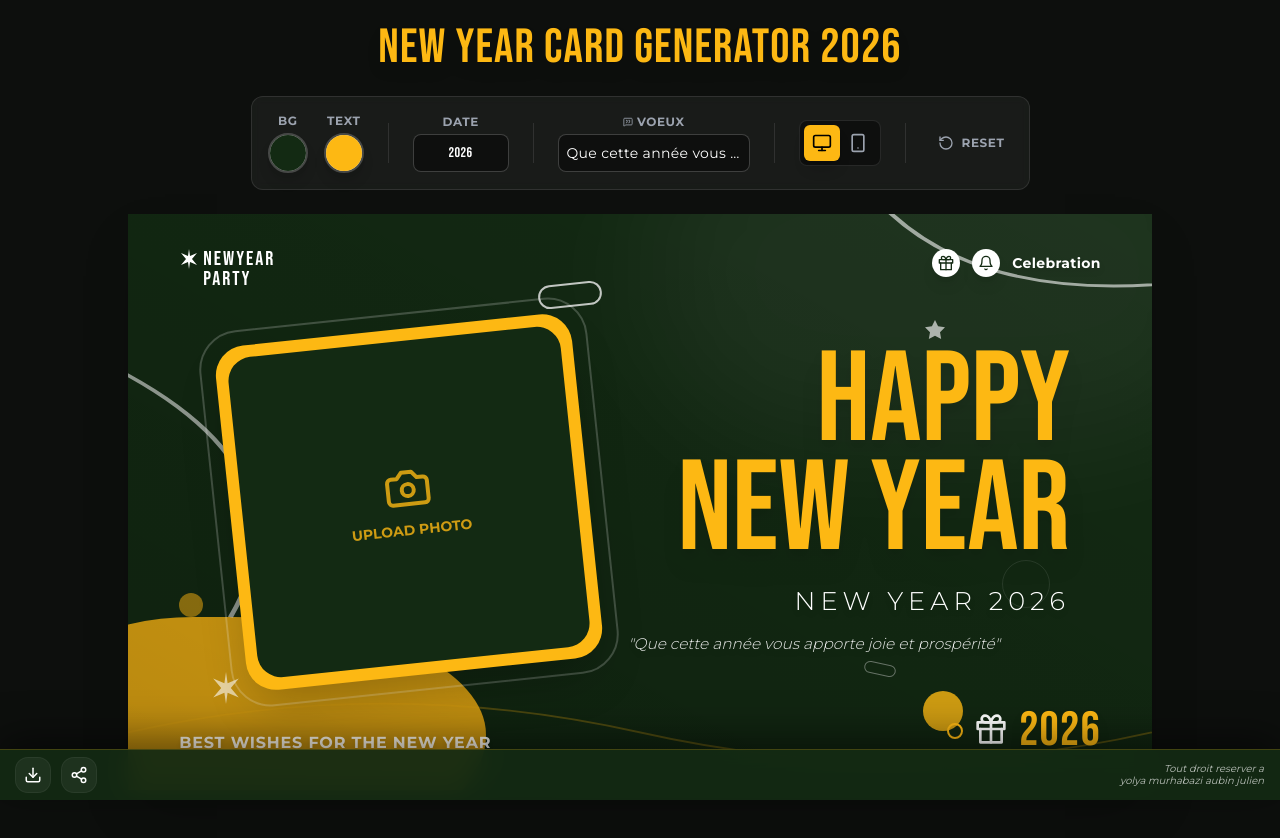
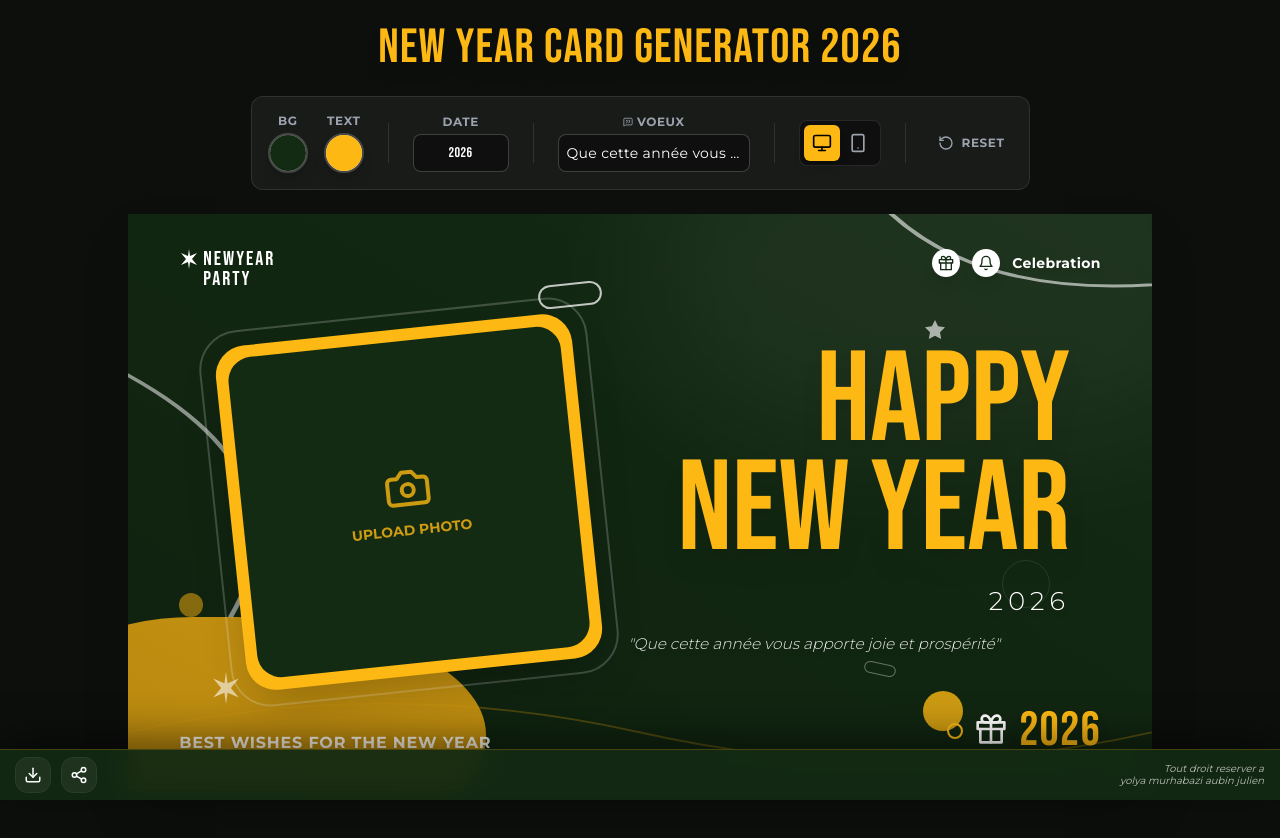
Before and after one commit to yolyamurhabazi/nouvelancard, a React (Vite) app: page / in a window 1280 px wide. Shown: the top 838 px of the page. Built offline with nearby package versions, Linux system fonts and the light colour scheme.

Commit message:
Remove 'NEW YEAR' text from CardCanvas

```diff
--- a/components/CardCanvas.tsx
+++ b/components/CardCanvas.tsx
@@ -179,7 +179,7 @@ const CardCanvas: React.FC<CardCanvasProps> = ({ cardRef, cardState, onImageUplo
               fontSize: isLandscape ? 'clamp(16px,2vw,30px)' : 'clamp(12px, 3.5vw, 18px)'
             }}
           >
-            NEW YEAR {cardState.year}
+             {cardState.year}
           </p>
 
           {/* Custom Wish/Message */}
```
